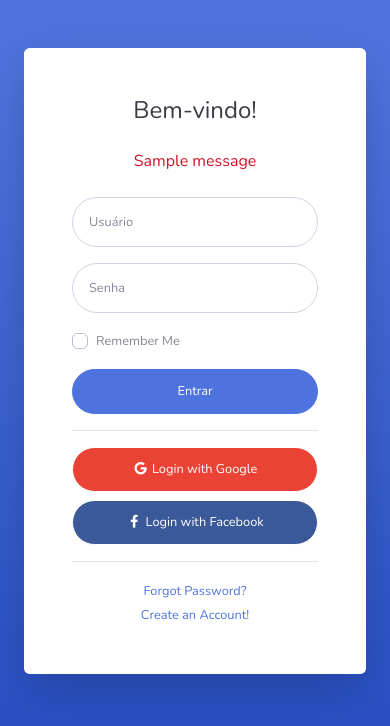
After one commit to mateusfbarros/meu_django_bootstrap, a Django app: page /login/ in a window 390 px wide. The commit adds this page. Shown: the top 726 px of the page. Run offline with Django 3.2, Linux system fonts and the light colour scheme; one stand-in notice (Sample message) is shown; some libraries are stand-ins or nearby versions.

Commit message:
Acesso com login e mensagem de erro

```diff
--- a/core/views.py
+++ b/core/views.py
@@ -1,3 +1,33 @@
-from django.shortcuts import render
+from django.contrib.auth.models import User
+from django.shortcuts import render, redirect
+from django.contrib.auth.decorators import login_required
+from django.contrib.auth import authenticate, login, logout
+from django.contrib import messages
+from datetime import datetime, timedelta
+from django.http.response import Http404, JsonResponse
 
 # Create your views here.
+
+def login_user(request):
+    return render(request, 'login_user.html')
+
+def logout_user(request):
+    logout(request)
+    return redirect('/')
+
+def submit_login(request):
+    if request.POST:
+        username = request.POST.get('username')
+        password = request.POST.get('password')
+        usuario = authenticate(username=username, password=password)
+        if usuario is not None:
+            login(request, usuario)
+            return redirect('/')
+        else:
+            messages.error(request, "Usuário ou senha inválido")
+
+    return redirect('/')
+
+@login_required(login_url='/login/')
+def index(request):
+    return render(request, 'index.html')
--- a/meu_django_bootstrap/settings.py
+++ b/meu_django_bootstrap/settings.py
@@ -38,6 +38,7 @@ INSTALLED_APPS = [
     'django.contrib.sessions',
     'django.contrib.messages',
     'django.contrib.staticfiles',
+    'core'
 ]
 
 MIDDLEWARE = [
@@ -55,7 +56,7 @@ ROOT_URLCONF = 'meu_django_bootstrap.urls'
 TEMPLATES = [
     {
         'BACKEND': 'django.template.backends.django.DjangoTemplates',
-        'DIRS': ['templates'],
+        'DIRS': [os.path.join(BASE_DIR, 'templates')],
         'APP_DIRS': True,
         'OPTIONS': {
             'context_processors': [
--- a/meu_django_bootstrap/urls.py
+++ b/meu_django_bootstrap/urls.py
@@ -15,9 +15,15 @@ Including another URLconf
 """
 from django.contrib import admin
 from django.urls import path
+from core import views
+from django.views.generic import RedirectView
 from django.views.generic import TemplateView
 
 urlpatterns = [
     path('admin/', admin.site.urls),
-    path('', TemplateView.as_view(template_name="index.html"))
+    path('index/', views.index),
+    path('login/', views.login_user),
+    path('',  RedirectView.as_view(url='/index/')),
+    path('login/submit', views.submit_login),
+    path('logout/', views.logout_user),
 ]
--- a/templates/index.html
+++ b/templates/index.html
@@ -37,7 +37,7 @@
                 <div class="sidebar-brand-icon rotate-n-15">
                     <i class="fas fa-laugh-wink"></i>
                 </div>
-                <div class="sidebar-brand-text mx-3">SB Admin <sup>2</sup></div>
+                <div class="sidebar-brand-text mx-3">Agenda2</div>
             </a>
 
             <!-- Divider -->
@@ -112,7 +112,7 @@
                     data-parent="#accordionSidebar">
                     <div class="bg-white py-2 collapse-inner rounded">
                         <h6 class="collapse-header">Login Screens:</h6>
-                        <a class="collapse-item" href="login.html">Login</a>
+                        <a class="collapse-item" href="login_user.html">Login</a>
                         <a class="collapse-item" href="register.html">Register</a>
                         <a class="collapse-item" href="forgot-password.html">Forgot Password</a>
                         <div class="collapse-divider"></div>
@@ -405,7 +405,7 @@
                 <div class="modal-body">Select "Logout" below if you are ready to end your current session.</div>
                 <div class="modal-footer">
                     <button class="btn btn-secondary" type="button" data-dismiss="modal">Cancel</button>
-                    <a class="btn btn-primary" href="login.html">Logout</a>
+                    <a class="btn btn-primary" href="/logout">Logout</a>
                 </div>
             </div>
         </div>
--- /dev/null
+++ b/templates/login_user.html
@@ -0,0 +1,112 @@
+{% load static %}
+
+<!DOCTYPE html>
+<html lang="en">
+
+<head>
+
+    <meta charset="utf-8">
+    <meta http-equiv="X-UA-Compatible" content="IE=edge">
+    <meta name="viewport" content="width=device-width, initial-scale=1, shrink-to-fit=no">
+    <meta name="description" content="">
+    <meta name="author" content="">
+
+    <title>SB Admin 2 - Login</title>
+
+    <!-- Custom fonts for this template-->
+    <link href={% static "fontawesome-free/css/all.min.css"%} rel="stylesheet" type="text/css">
+    <link
+        href="https://fonts.googleapis.com/css?family=Nunito:200,200i,300,300i,400,400i,600,600i,700,700i,800,800i,900,900i"
+        rel="stylesheet">
+
+    <!-- Custom styles for this template-->
+    <link href={% static "css/sb-admin-2.min.css" %} rel="stylesheet">
+
+</head>
+
+<body class="bg-gradient-primary">
+
+    <div class="container">
+
+        <!-- Outer Row -->
+        <div class="row justify-content-center">
+
+            <div class="col-xl-10 col-lg-12 col-md-9">
+
+                <div class="card o-hidden border-0 shadow-lg my-5">
+                    <div class="card-body p-0">
+                        <!-- Nested Row within Card Body -->
+                        <div class="row">
+                            <div class="col-lg-6 d-none d-lg-block bg-login-image"></div>
+                            <div class="col-lg-6">
+                                <div class="p-5">
+                                    <div  class="text-center">
+                                        <h1 class="h4 text-gray-900 mb-4">Bem-vindo!</h1>
+                                    </div>
+                                    {% for message in messages %}
+                                            <div align="center" class="mb-4" style="color: #d11124">
+                                                {{ message }}
+                                            </div>
+                                        {% endfor %}
+                                    <form class="user" action="submit" method="POST">{% csrf_token %}
+                                        <div class="form-group">
+                                            <input type="text" name="username" class="form-control form-control-user"
+                                                id="exampleInputEmail" aria-describedby="emailHelp"
+                                                placeholder="Usuário">
+                                        </div>
+                                        <div class="form-group">
+                                            <input type="password" name="password" class="form-control form-control-user"
+                                                id="exampleInputPassword" placeholder="Senha">
+                                        </div>
+
+
+
+                                        <div class="form-group">
+                                            <div class="custom-control custom-checkbox small">
+                                                <input type="checkbox" class="custom-control-input" id="customCheck">
+                                                <label class="custom-control-label" for="customCheck">Remember
+                                                    Me</label>
+                                            </div>
+                                        </div>
+                                        <button class="btn btn-primary btn-user btn-block" type="submit">Entrar</button>
+
+                                        <hr>
+                                        <a href="index.html" class="btn btn-google btn-user btn-block">
+                                            <i class="fab fa-google fa-fw"></i> Login with Google
+                                        </a>
+                                        <a href="index.html" class="btn btn-facebook btn-user btn-block">
+                                            <i class="fab fa-facebook-f fa-fw"></i> Login with Facebook
+                                        </a>
+                                    </form>
+                                    <hr>
+                                    <div class="text-center">
+                                        <a class="small" href="forgot-password.html">Forgot Password?</a>
+                                    </div>
+                                    <div class="text-center">
+                                        <a class="small" href="register.html">Create an Account!</a>
+                                    </div>
+                                </div>
+                            </div>
+                        </div>
+                    </div>
+                </div>
+
+            </div>
+
+        </div>
+
+    </div>
+
+     <!-- Bootstrap core JavaScript-->
+  <script src={% static "jquery/jquery.min.js" %}></script>
+  <script src={% static "bootstrap/js/bootstrap.bundle.min.js" %}></script>
+
+  <!-- Core plugin JavaScript-->
+  <script src={% static "jquery-easing/jquery.easing.min.js" %}></script>
+
+  <!-- Custom scripts for all pages-->
+  <script src={% static "js/sb-admin-2.min.js" %}></script>
+
+</body>
+
+</html>
```
Also changed, not shown: db.sqlite3.
